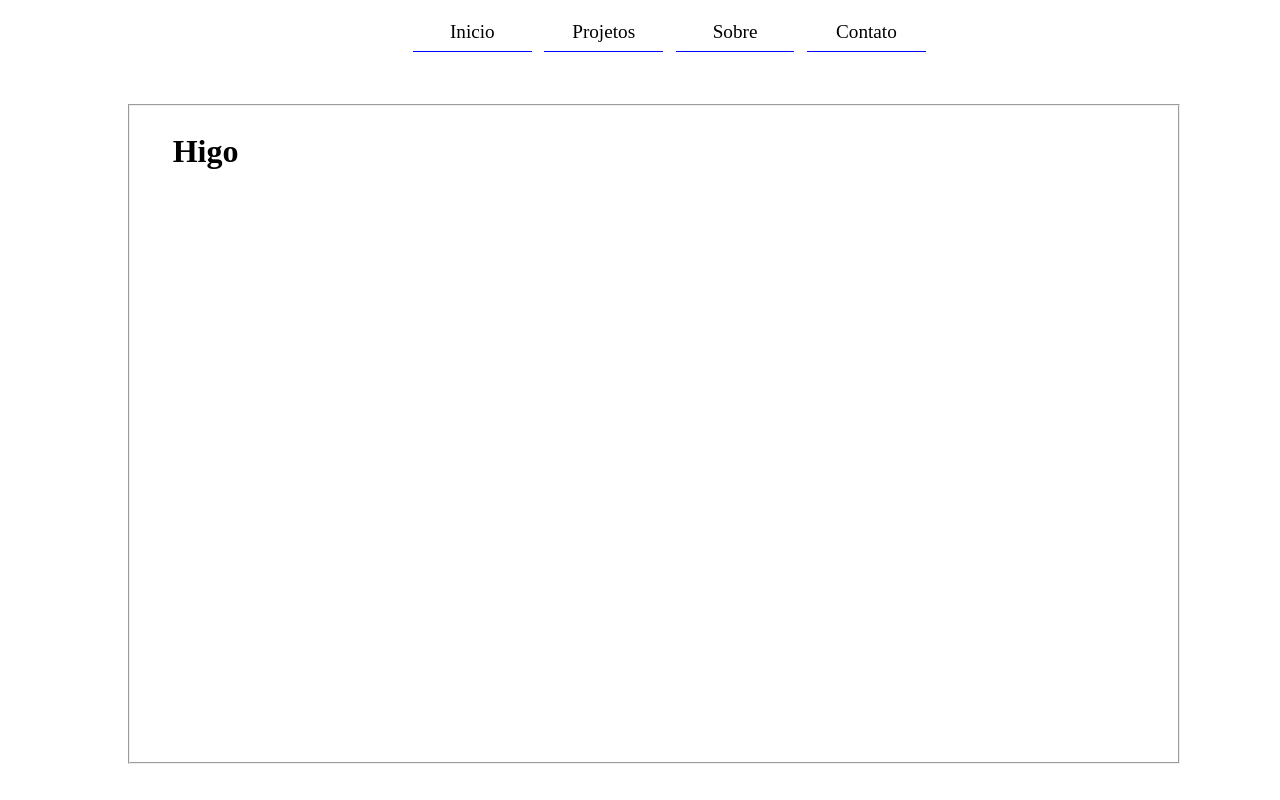
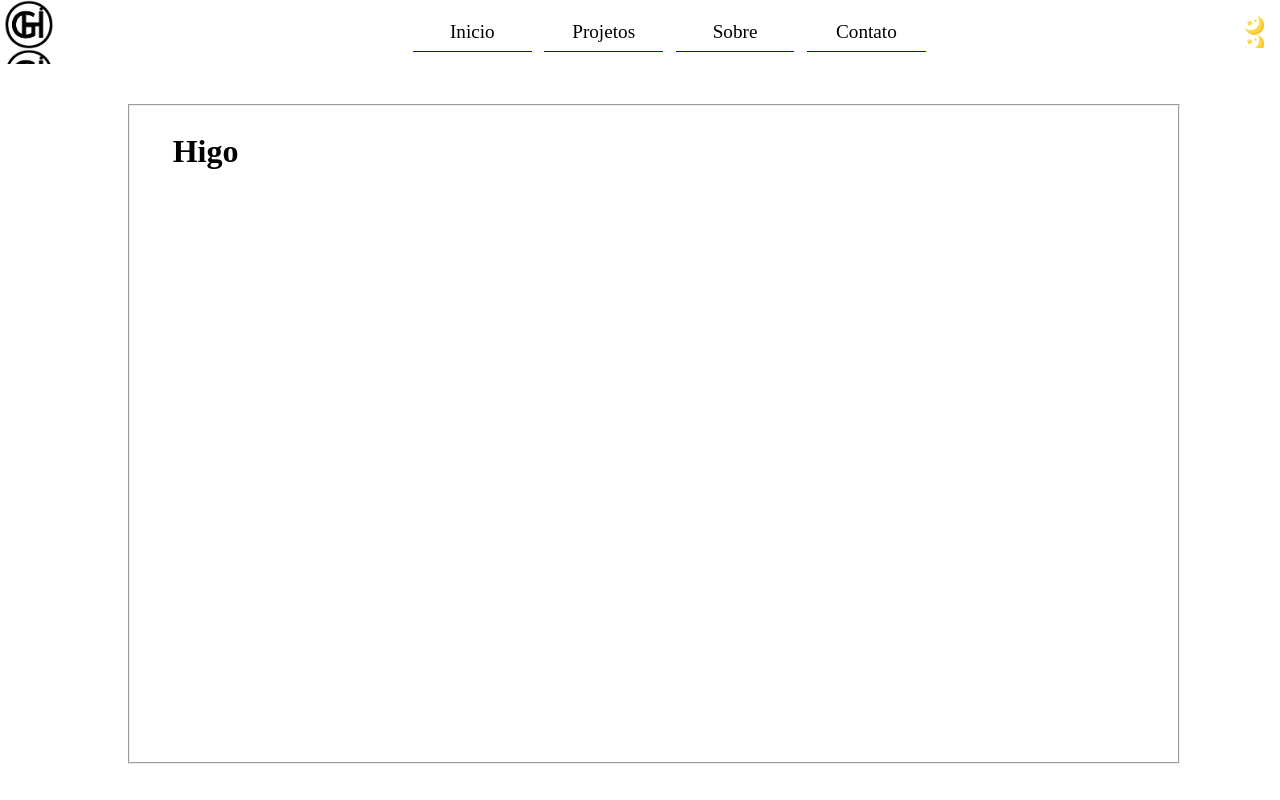
Before and after one commit to Higo027/Portif-lio, a plain HTML site: page index.html in a window 1280 px wide. Drawn offline with Linux system fonts and the light colour scheme.

Commit message:
Update header.css

```diff
--- a/header.css
+++ b/header.css
@@ -25,7 +25,7 @@ body{
     align-items: center;
     height: 8vh;
     width: 4%;
-    background-image: url(../images/logo.png);
+    background-image: url(logo.png);
     background-size: 100%;
     margin-left: -1%;
   }
@@ -65,7 +65,7 @@ body{
   }
 
   #theme {
-    background-image: url(../images/lua.png);
+    background-image: url(lua.png);
     height: 100%;
     width: 1.5%;
     background-size: 100%;
```
